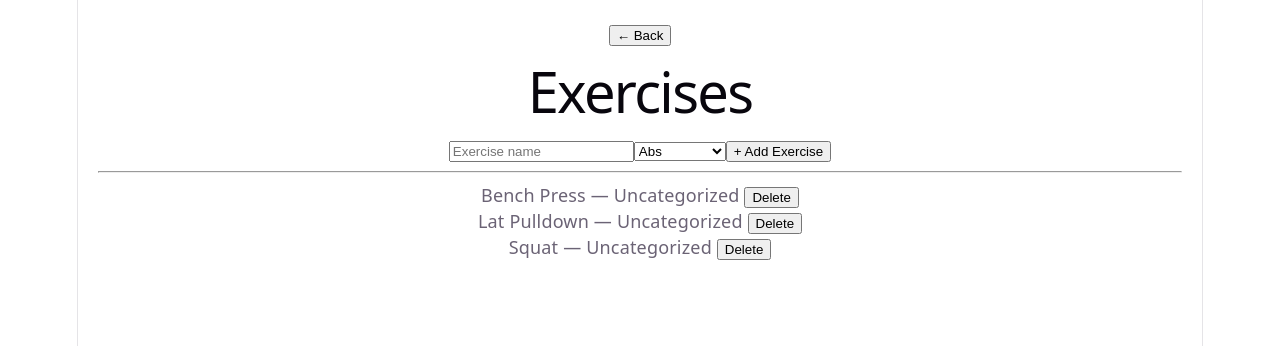
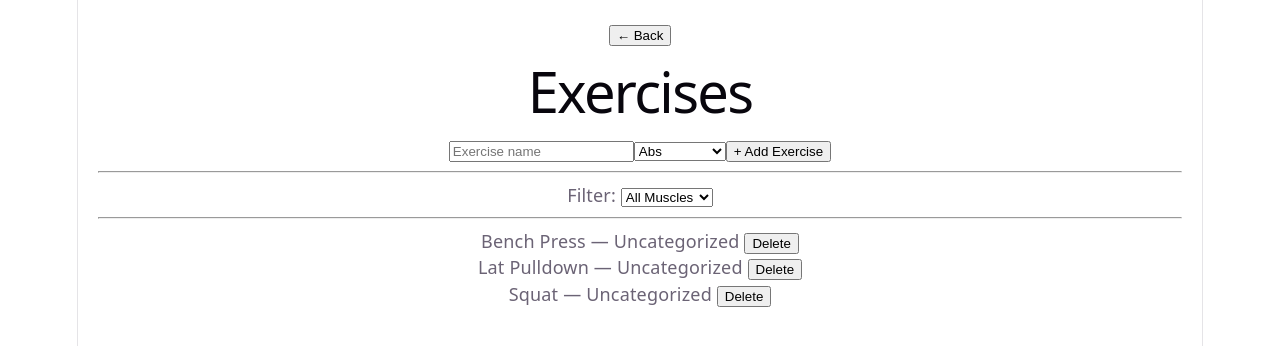
Before and after one commit to ihgold487/workout-app, a React (Vite) app: page / in a window 1280 px wide. Both pictures are taken after a click on the button "Manage Exercises". Shown: the top 346 px of the page. Built offline with nearby package versions, Linux system fonts and the light colour scheme.

Commit message:
Improve workout UX and exercise management filtering

```diff
--- a/src/components/ExerciseView.jsx
+++ b/src/components/ExerciseView.jsx
@@ -17,11 +17,19 @@ const muscleGroups = [
   "Other"
 ]
 
+import { useState } from "react"
+
 export default function ExerciseView({
   exerciseLibrary,
   setExerciseLibrary,
   setShowExercises
 }) {
+
+    const [
+      selectedMuscle,
+      setSelectedMuscle
+    ] =
+    useState("")
 
   return (
 
@@ -156,13 +164,75 @@ export default function ExerciseView({
 
       <hr />
 
+        <label>
+
+          Filter:
+
+        </label>
+
+        {" "}
+
+        <select
+          value={
+            selectedMuscle
+          }
+
+          onChange={
+            e =>
+
+              setSelectedMuscle(
+                e.target.value
+              )
+          }
+
+        >
+
+        <option value="">
+          All Muscles
+        </option>
+
+        {
+
+          muscleGroups.map(
+            muscle => (
+
+              <option
+                key={muscle}
+                value={muscle}
+              >
+
+                {muscle}
+
+              </option>
+
+            )
+          )
+
+        }
+
+        </select>
+
+        <hr />
+
 
 
         {
 
           [...exerciseLibrary]
 
-            .sort(
+              .filter(
+                ex =>
+
+                  !selectedMuscle
+
+                  ||
+
+                  ex.muscleGroup
+                  ===
+                  selectedMuscle
+              )
+
+              .sort(
 
               (a,b) =>
 
--- a/src/components/SessionView.jsx
+++ b/src/components/SessionView.jsx
@@ -1086,7 +1086,47 @@ export default function SessionView({
                             {" "}
 
                             <strong>
-                              {exercise.name}
+                              <span
+
+                                  onClick={() =>
+
+                                    alert(
+                                      exercise.name
+                                    )
+
+                                  }
+
+                                  style={{
+
+                                    display:
+                                      "inline-block",
+
+                                    maxWidth:
+                                      "180px",
+
+                                    overflow:
+                                      "hidden",
+
+                                    textOverflow:
+                                      "ellipsis",
+
+                                    whiteSpace:
+                                      "nowrap",
+
+                                    verticalAlign:
+                                      "middle",
+
+                                    cursor:
+                                      "pointer"
+                                  }}
+
+                                >
+
+                                  {
+                                    exercise.name
+                                  }
+
+                                </span>
                             </strong>
 
                           </div>
```
